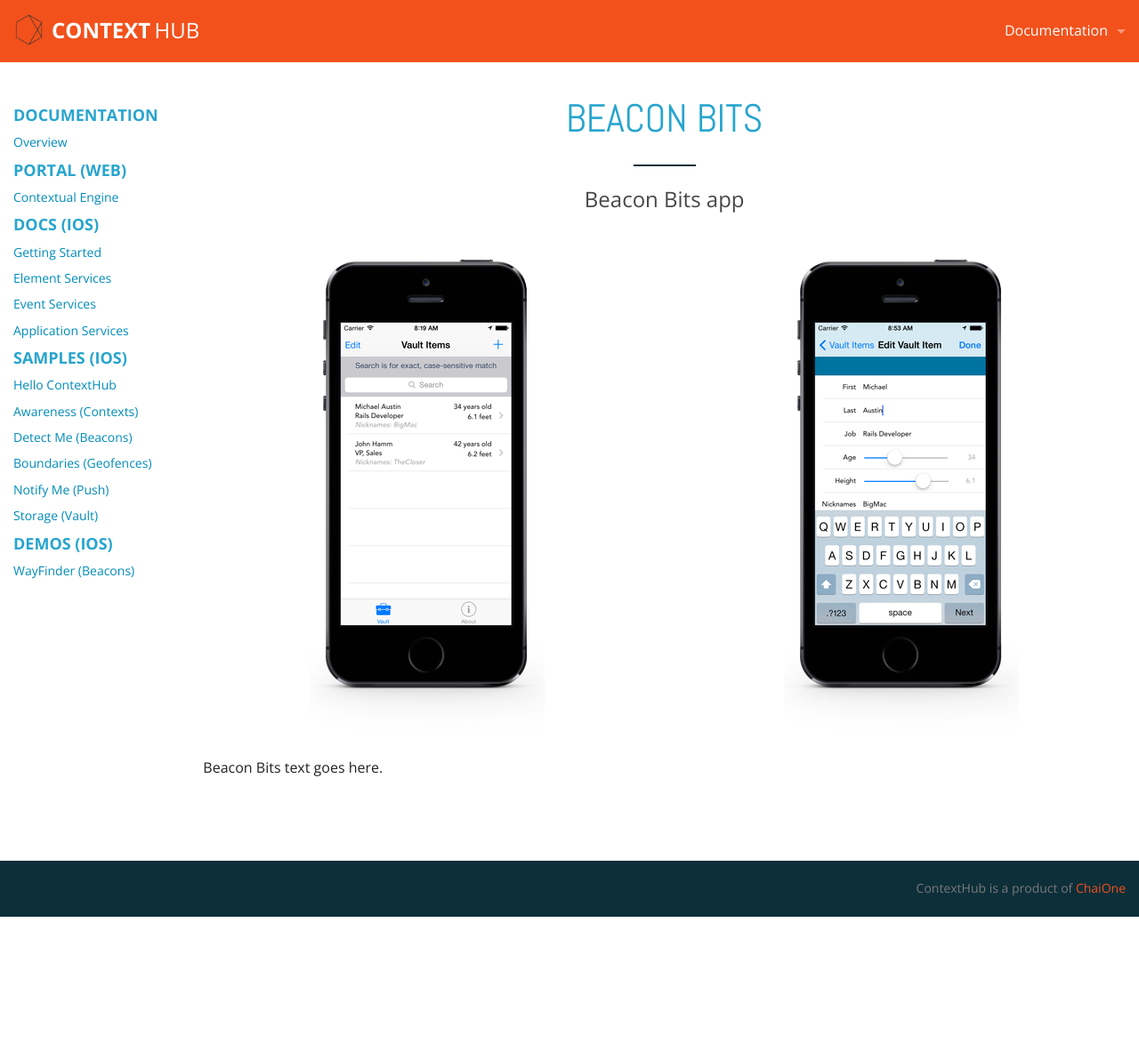
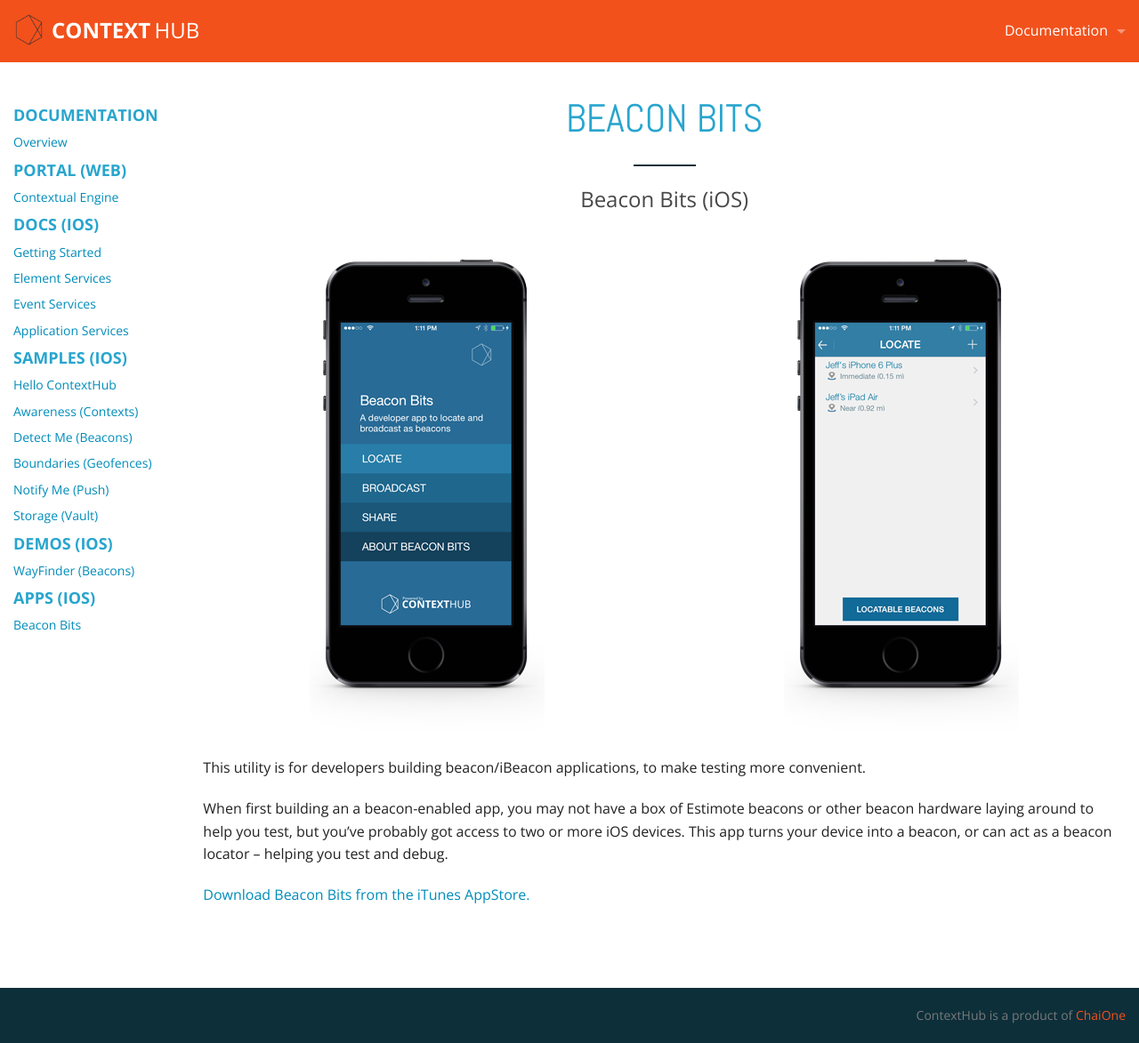
Before and after one commit to contexthub/contexthub.github.io, a Jekyll site: the page built from production/ios/beaconbits/index.md, in a window 1280 px wide and 1173 px high. Shown: the whole window at 89% size. Built offline with Jekyll 4.4.1, drawn with Linux system fonts in a browser that asks for light colours; a style sheet for code colours, icons or effects is not loaded.

Commit message:
Update w/ Beacon Bits copy and images

```diff
--- /dev/null
+++ b/_includes/beaconbits_thumbs.html
@@ -0,0 +1,4 @@
+<ul class="small-block-grid-2 clearing-thumbs" data-clearing>
+  <li><a href="/img/beaconbits_home_mockup.png"><img src="/img/beaconbits_home_mockup_thumb.png"/></a></li>
+  <li><a href="/img/beaconbits_locate_mockup.png"><img src="/img/beaconbits_locate_mockup_thumb.png"/></a></li>
+</ul>
--- a/_includes/menu.html
+++ b/_includes/menu.html
@@ -16,3 +16,5 @@
 <li><a href="/samples/ios/storage">Storage (Vault)</a></li>
 <li class="heading"><h4>Demos (iOS)</h4></li>
 <li><a href="/demos/ios/wayfinder">WayFinder (Beacons)</a></li>
+<li class="heading"><h4>Apps (iOS)</h4></li>
+<li><a href="/production/ios/beaconbits">Beacon Bits</a></li>
--- a/production/ios/beaconbits/index.md
+++ b/production/ios/beaconbits/index.md
@@ -4,13 +4,17 @@ layout: default
 ---
 # Beacon Bits
 
-## Beacon Bits app
+## Beacon Bits (iOS)
 
 <div class="text-center">
-  {% include storage_thumbs.html %}
+  {% include beaconbits_thumbs.html %}
 </div>
 
-Beacon Bits text goes here.
+This utility is for developers building beacon/iBeacon applications, to make testing more convenient.
+
+When first building an a beacon-enabled app, you may not have a box of Estimote beacons or other beacon hardware laying around to help you test, but you've probably got access to two or more iOS devices. This app turns your device into a beacon, or can act as a beacon locator – helping you test and debug.
+
+[Download Beacon Bits from the iTunes AppStore.](https://itunes.apple.com/us/app/beacon-bits/id908415047?ls=1&mt=8)
 
 <br />
 <br />
```
Also changed, not shown: index.md (+5 -0 lines), img/beaconbits_home_mockup.png (added), img/beaconbits_home_mockup_thumb.png (added), img/beaconbits_locate_mockup.png (added), img/beaconbits_locate_mockup_thumb.png (added).
